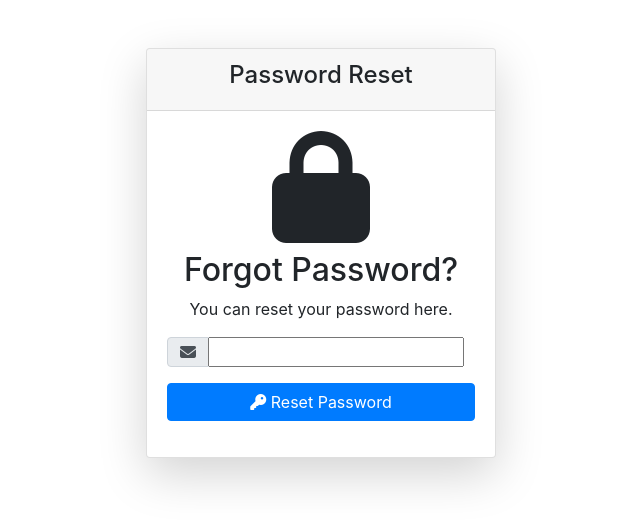
After one commit to cnr-ibba/shiny-server, a Django app: template django-data/shiny/templates/registration/password_reset_form.html in a window 1280 px wide. The commit adds this page. Shown: the top 526 px of the page, without its empty margins (319-959 px from the left). Run offline with Django 3.2, Linux system fonts and the light colour scheme; the template is opened without the code that fills it, so the values that code supplies are empty, except form fields; form fields are guessed from the names that the template uses; some libraries are stand-ins or nearby versions.

Commit message:
:lipstick: change password reset page

```diff
--- a/django-data/shiny/templates/registration/login.html
+++ b/django-data/shiny/templates/registration/login.html
@@ -30,7 +30,7 @@
     {% endif %}
 
     <div class="row">
-      <div class="col-md-6 mx-auto">
+      <div class="col-md-4 mx-auto">
         <div class="card shadow-lg">
           <div class="card-header text-center">
             <h4>ShinyServer Login</h4>
--- /dev/null
+++ b/django-data/shiny/templates/registration/password_reset_form.html
@@ -0,0 +1,53 @@
+
+{% extends "base.html" %}
+
+{% load widget_tweaks %}
+
+{% block title %}Password Reset{% endblock title %}
+
+{% block body %}
+
+<div class="container my-5">
+	<div class="row">
+		<div class="col-md-4 mx-auto">
+			<div class="card shadow-lg">
+				<div class="card-header text-center">
+					<h4>Password Reset</h4>
+				</div>
+				<div class="card-body text-center">
+					<h3><i class="fa fa-lock fa-4x"></i></h3>
+					<h2 class="text-center">Forgot Password?</h2>
+					<p>You can reset your password here.</p>
+
+					<form method="post" novalidate>
+						{% csrf_token %}
+						<div class="form-group">
+							<div class="input-group">
+								<div class="input-group-prepend">
+									<div class="input-group-text">
+										<i class="fas fa-envelope"></i>
+									</div>
+								</div>
+								{% render_field form.email|add_error_class:"is-invalid" class+="form-control" placeholder=form.email.label %}
+								{% if form.email.errors %}
+								<div class="invalid-feedback">
+									{{ form.email.errors.0 }}
+								</div>
+								{% endif %}
+							</div>
+						</div>
+						<div class="form-group">
+							<button type="submit" name="recover-submit" class="btn btn-primary btn-block"><i class="fas fa-key"></i></i> Reset Password</button>
+						</div>
+					</form>
+
+				</div>
+
+			</div> <!-- CARD -->
+		</div>
+	</div>
+</div>
+
+{% include "includes/javascripts.html" %}
+
+{% endblock body %}
```
